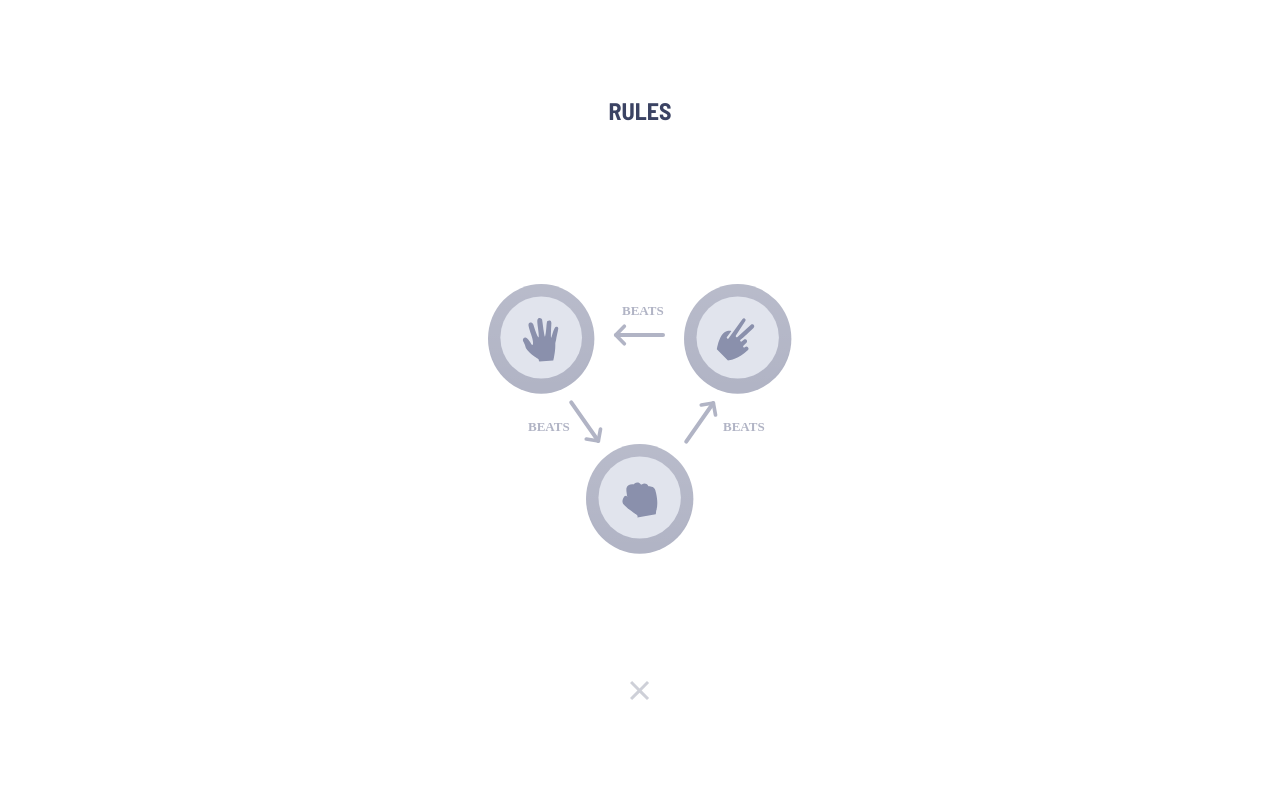
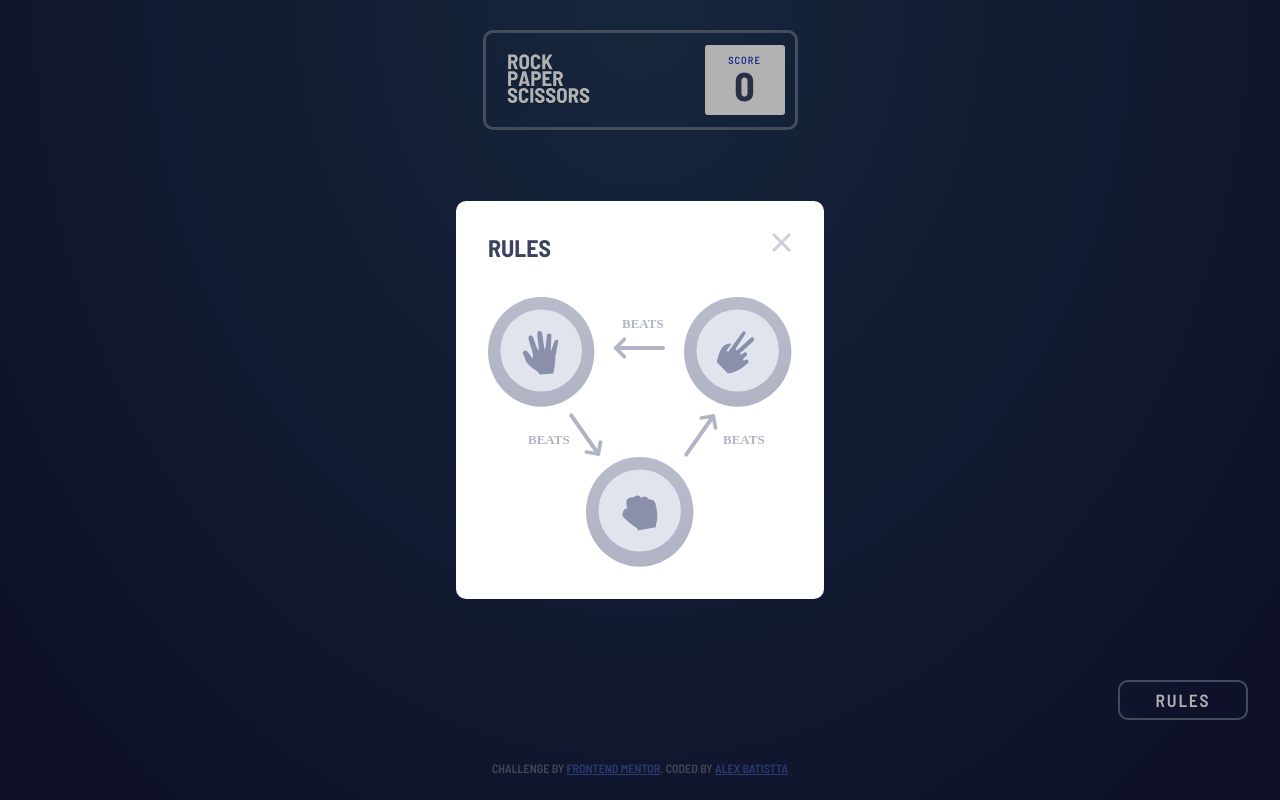
Before and after one commit to AlexBatistta/rock-paper-scissors-master, a website built with Vite: page index.html in a window 1280 px wide. Both pictures are taken after a click on the button "RULES". Built offline with nearby package versions, Linux system fonts and the light colour scheme; files whose address does not match are found by name.

Commit message:
rules modal desktop

```diff
--- a/style.css
+++ b/style.css
@@ -492,3 +492,36 @@ footer {
   opacity: 0;
   pointer-events: none;
 }
+
+/* Desktop styles */
+@media (min-width: 900px) {
+  .rules-btn {
+    right: 2rem;
+    left: unset;
+    transform: none;
+  }
+
+  .modal-container {
+    position: relative;
+    width: auto;
+    height: auto;
+    padding: 2rem;
+    border-radius: 10px;
+  }
+
+  .close-btn {
+    position: absolute;
+    top: 2rem;
+    right: 2rem;
+  }
+
+  .modal-title {
+    position: absolute;
+    top: 2rem;
+    left: 2rem;
+  }
+
+  .rules-image {
+    margin-top: 2rem;
+  }
+}
```
